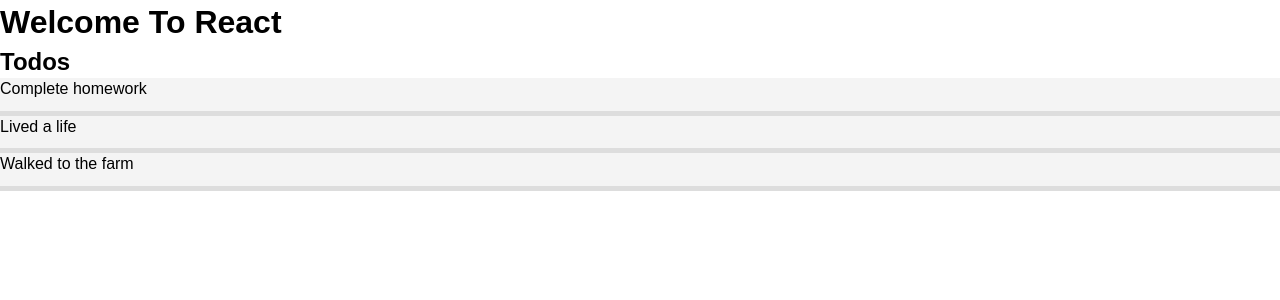
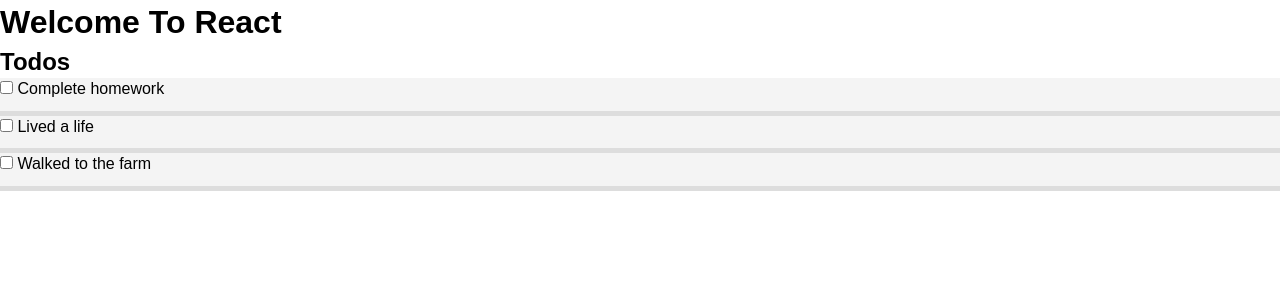
Before and after one commit to Danielandro/react-todo-app, a React (Create React App) app: page / in a window 1280 px wide. Shown: the top 300 px of the page. Built offline with nearby package versions, Linux system fonts and the light colour scheme.

Commit message:
Fix error "maximum update depth exceeded"

```diff
--- a/src/components/TodoItem.js
+++ b/src/components/TodoItem.js
@@ -13,7 +13,10 @@
 
   return (
     <div>
-      <p style={getStyle()}>{props.todo.title}</p>
+      <p style={getStyle()}>
+        <input type="checkbox" onChange={() => props.markComplete(props.todo.id)} />{' '}
+        {props.todo.title}
+      </p>
     </div>
   )
 }
```
